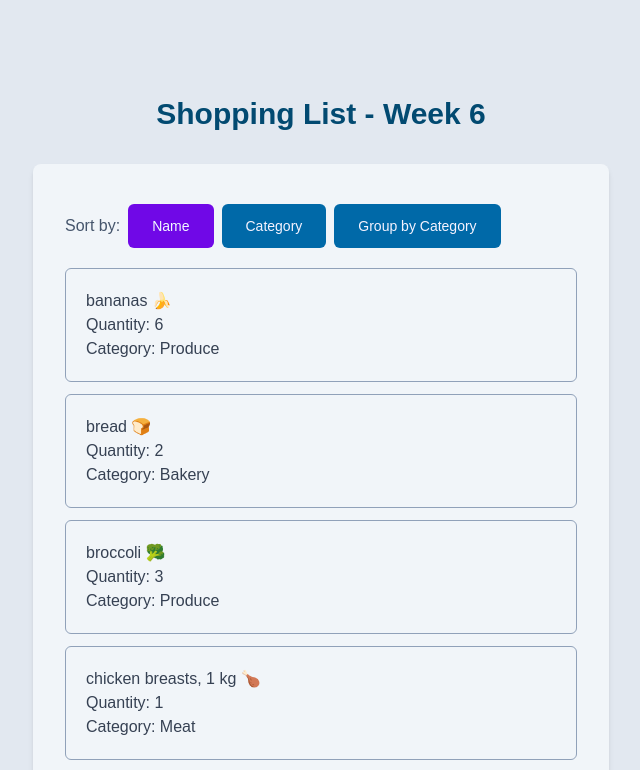
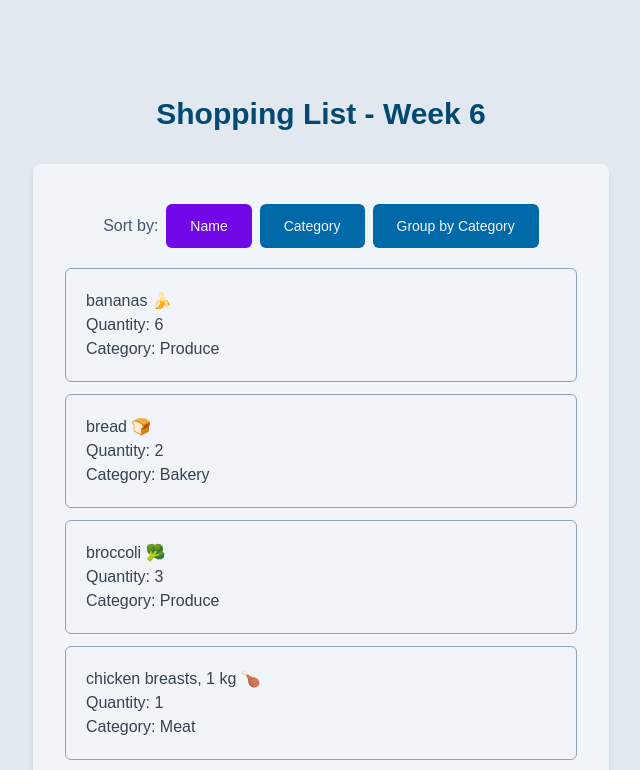
Before and after one commit to louielynmata/cprg306-assignments, a Next.js app: page /week-6 in a window 1280 px wide. Shown: the top 770 px of the page, without its empty margins (319-959 px from the left). Built offline with nearby package versions, Linux system fonts and the light colour scheme.

Commit message:
Updated page.js  adjusted styling

```diff
--- a/app/week-6/page.js
+++ b/app/week-6/page.js
@@ -35,15 +35,13 @@ export default function Page() {
   return (
     <main className={pageContainer}>
       <header>
-        <h1
-          className={`${h1Styling} w-full text-left text-sky-900 dark:text-sky-200`}
-        >
+        <h1 className={`${h1Styling} w-full text-sky-900 dark:text-sky-200`}>
           Shopping List - Week 6
         </h1>
       </header>
       <section className={`${darkContainer} mt-5 w-xl`}>
         <article
-          className={`mt-2 mb-5 flex w-full items-center gap-2 align-middle`}
+          className={`mt-2 mb-5 flex w-full items-center justify-center gap-2 align-middle`}
         >
           <p className="text-slate-600 dark:text-slate-300">Sort by: </p>
           <button
```
